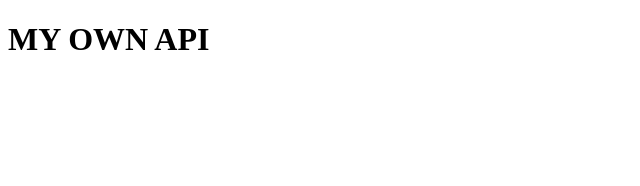
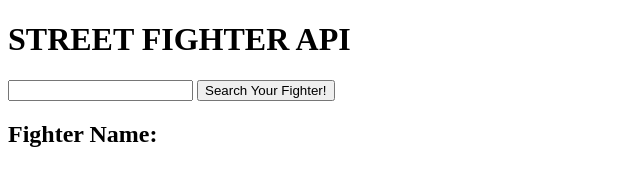
Before and after one commit to RealKeithGregory/SF-API, a website: page index.html in a window 1280 px wide. Shown: the whole page, without its empty margins (0-640 px from the left). Drawn offline with Linux system fonts and the light colour scheme.

Commit message:
added text input to html

```diff
--- a/index.html
+++ b/index.html
@@ -7,6 +7,9 @@
     <title>Document</title>
 </head>
 <body>
-    <h1>MY OWN API</h1>
+    <h1>STREET FIGHTER API</h1>
+    <input type="text" name="" id="">
+    <button>Search Your Fighter!</button>
+    <h2>Fighter Name: </h2>
 </body>
 </html>
```
